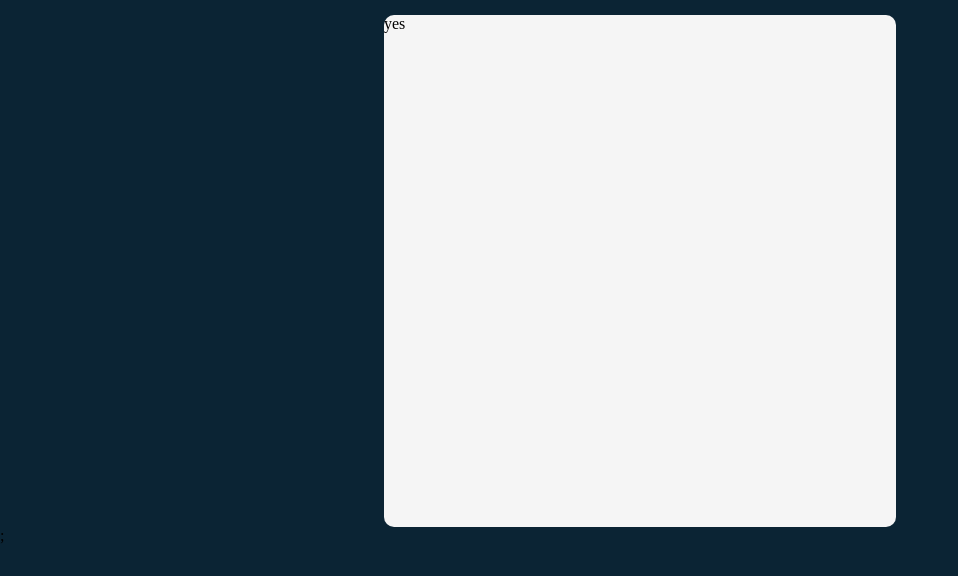
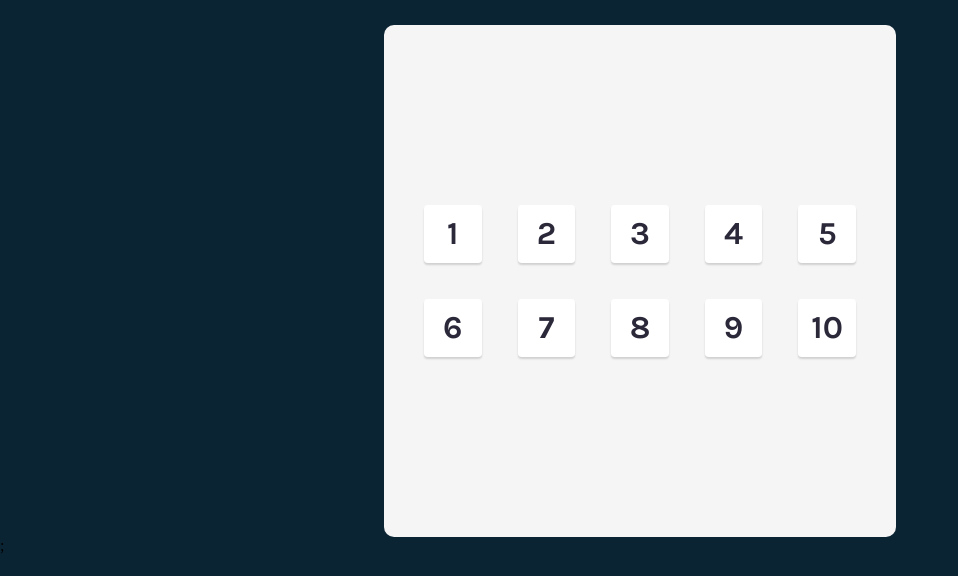
Before and after one commit to octavian-sn/tenzies-game, a React (Create React App) app: page / in a window 1280 px wide. Shown: the top 576 px of the page, without its empty margins (0-958 px from the left). Built offline with nearby package versions, Linux system fonts and the light colour scheme.

Commit message:
Add die component

```diff
--- a/src/App.jsx
+++ b/src/App.jsx
@@ -1,9 +1,24 @@
 import React, { Component } from 'react';
+import Die from './components/Die';
 
 function App() {
   return (
     <div id="project">
-      <main>yes</main>;
+      <main>
+        <div className="dice-container">
+          <Die value="1" />
+          <Die value="2" />
+          <Die value="3" />
+          <Die value="4" />
+          <Die value="5" />
+          <Die value="6" />
+          <Die value="7" />
+          <Die value="8" />
+          <Die value="9" />
+          <Die value="10" />
+        </div>
+      </main>
+      ;
     </div>
   );
 }
--- a/src/assets/style.css
+++ b/src/assets/style.css
@@ -13,6 +13,29 @@ main {
   height: 32rem;
   width: 32rem;
   margin: auto;
-  margin-top: 15px;
+  margin-top: 25px;
   border-radius: 10px;
+  display: flex;
 }
+.dice-container {
+  display: grid;
+  grid-template: auto auto / repeat(5, 1fr);
+  align-self: center;
+  margin: auto;
+  gap: 36px;
+}
+.die {
+  height: 3.6rem;
+  width: 3.6rem;
+  background: white;
+  box-shadow: 0px 2px 2px rgba(0, 0, 0, 0.15);
+  border-radius: 3.81277px;
+  font-family: 'Karla';
+  font-size: 2rem;
+  line-height: 24px;
+  color: #2b283a;
+  display: flex;
+  align-items: center;
+  justify-content: center;
+  cursor: pointer;
+}
--- /dev/null
+++ b/src/components/Die.jsx
@@ -0,0 +1,5 @@
+function Die(props) {
+  return <div className="die">{props.value}</div>;
+}
+
+export default Die;
```
